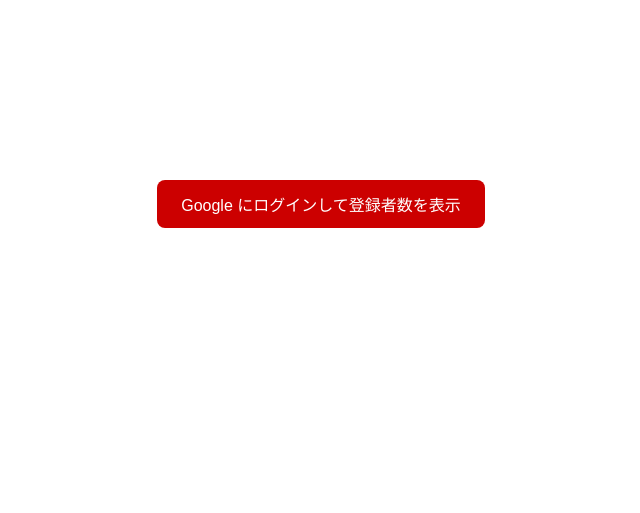
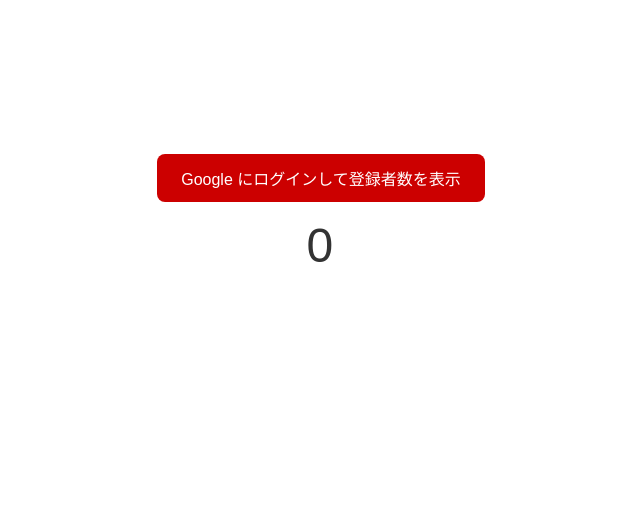
Before and after one commit to teriterry/youtube-subscriber-counter, a plain HTML site: page index.html in a window 1280 px wide. Shown: the part 186-699 px from the top of the page, without its empty margins (319-959 px from the left). Drawn offline with nearby package versions, Linux system fonts and the light colour scheme.

Commit message:
update files

```diff
--- a/index.html
+++ b/index.html
@@ -30,7 +30,7 @@
 
     <script type="module">
         import { RollingCounter } from './js/rolling-counter.js';
-        const subsCounter = new RollingCounter('#subscribers-count', 0);
+        const subsCounter = new RollingCounter('#subscriberCount', 0);
 
         const CLIENT_ID = '447703056009-5u9n18137gdlknbd5ds1rhr4h6rt4ifs.apps.googleusercontent.com';
         const REDIRECT_URI = window.location.href.split('#')[0];
```
